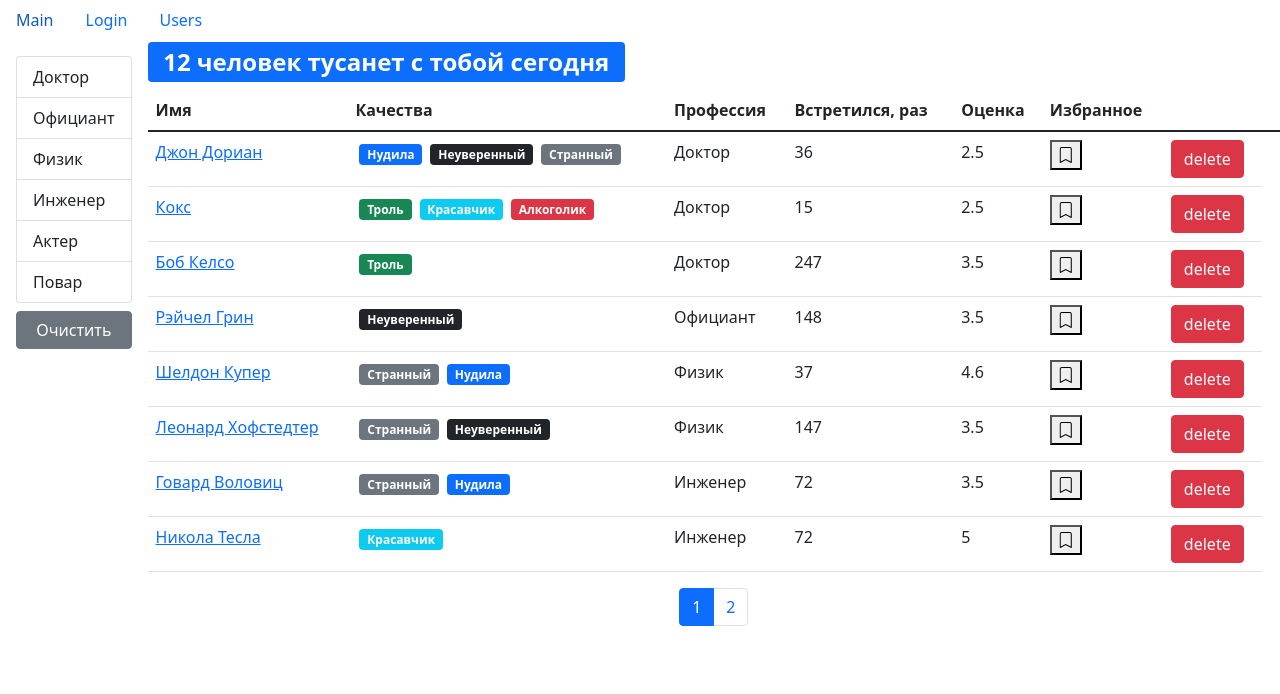
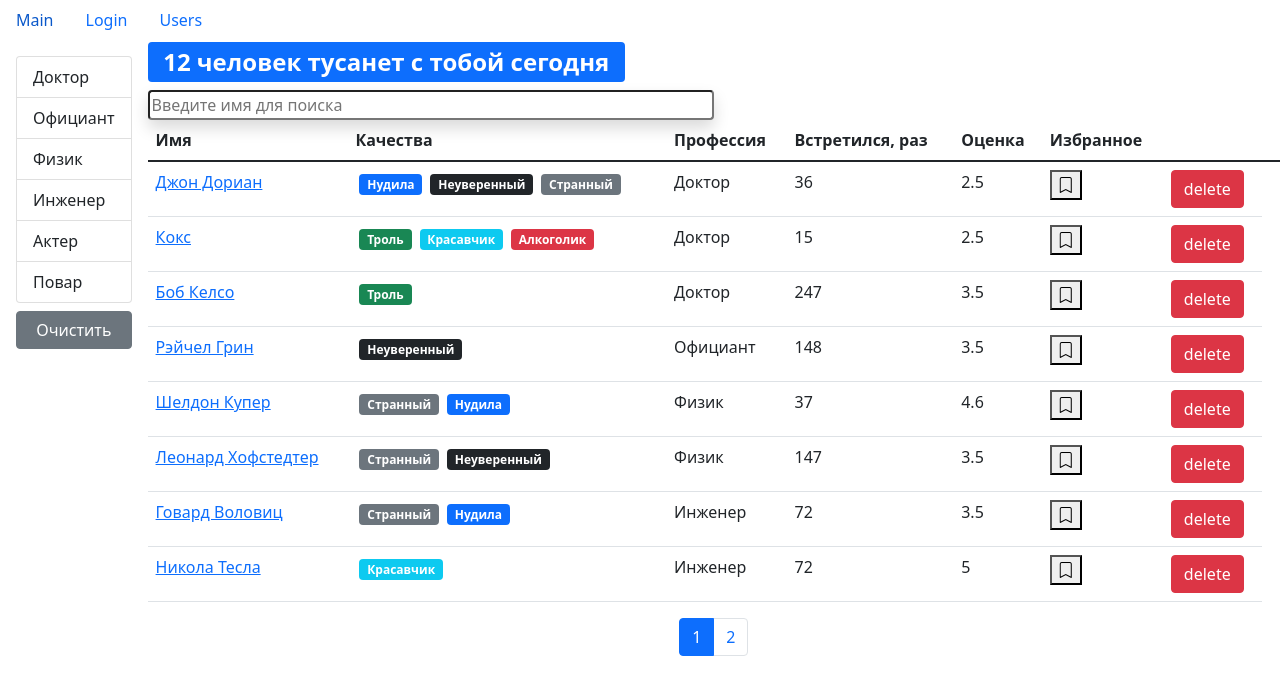
Before and after one commit to Alex-hapa/Fast-company-React-, a React (Create React App) app: page /users in a window 1280 px wide. Shown: the top 694 px of the page. Built offline with nearby package versions, Linux system fonts and the light colour scheme.

Commit message:
feat: add people search

```diff
--- /dev/null
+++ b/src/app/components/searchBar.jsx
@@ -0,0 +1,20 @@
+import React from "react";
+import PropTypes from "prop-types";
+
+const SearchBar = ({ value, placeholder, onChange }) => {
+    return (
+        <input
+            type="text"
+            value={value}
+            placeholder={placeholder}
+            onChange={onChange}
+            className="w-50 shadow rounded"
+        ></input>
+    );
+};
+SearchBar.propTypes = {
+    value: PropTypes.string,
+    placeholder: PropTypes.string,
+    onChange: PropTypes.func,
+};
+export default SearchBar;
--- a/src/app/layouts/users.jsx
+++ b/src/app/layouts/users.jsx
@@ -9,6 +9,7 @@ import UserTable from "../components/usersTable";
 import _ from "lodash";
 import UserPage from "../components/userPage";
 import { useParams } from "react-router-dom";
+import SearchBar from "../components/searchBar";
 
 const Users = () => {
     const params = useParams();
@@ -18,6 +19,7 @@ const Users = () => {
     const [selectedProf, setSelectedProf] = useState();
     const [sortBy, setSortBy] = useState({ iter: "", order: "asc" });
     const pageSize = 8;
+    const [searchStatus, setSearchStatus] = useState("");
 
     const [users, setUsers] = useState();
     useEffect(() => {
@@ -46,6 +48,7 @@ const Users = () => {
     }, [selectedProf]);
 
     const handleProfessionSelect = (item) => {
+        setSearchStatus("");
         setSelectedProf(item);
     };
     const handlePageChange = (pageIndex) => {
@@ -54,6 +57,11 @@ const Users = () => {
     const handleSort = (item) => {
         setSortBy(item);
     };
+    const handleSearchStatus = (event) => {
+        setSelectedProf(undefined);
+        setSearchStatus(event.target.value);
+    };
+
     if (users) {
         const filteredUsers = selectedProf
             ? users.filter(
@@ -61,7 +69,11 @@ const Users = () => {
                     JSON.stringify(user.profession) ===
                       JSON.stringify(selectedProf)
             )
-            : users;
+            : searchStatus
+                ? users.filter((user) =>
+                    user.name.toLowerCase().includes(searchStatus.toLowerCase())
+                )
+                : users;
         const count = filteredUsers.length;
         const sortedUsers = _.orderBy(
             filteredUsers,
@@ -97,6 +109,11 @@ const Users = () => {
                 )}
                 <div className="d-flex flex-column flex-fill">
                     <SearchStatus length={count} />
+                    <SearchBar
+                        value={searchStatus}
+                        placeholder="Введите имя для поиска"
+                        onChange={handleSearchStatus}
+                    />
                     {count > 0 && (
                         <UserTable
                             users={usersCrop}
```
